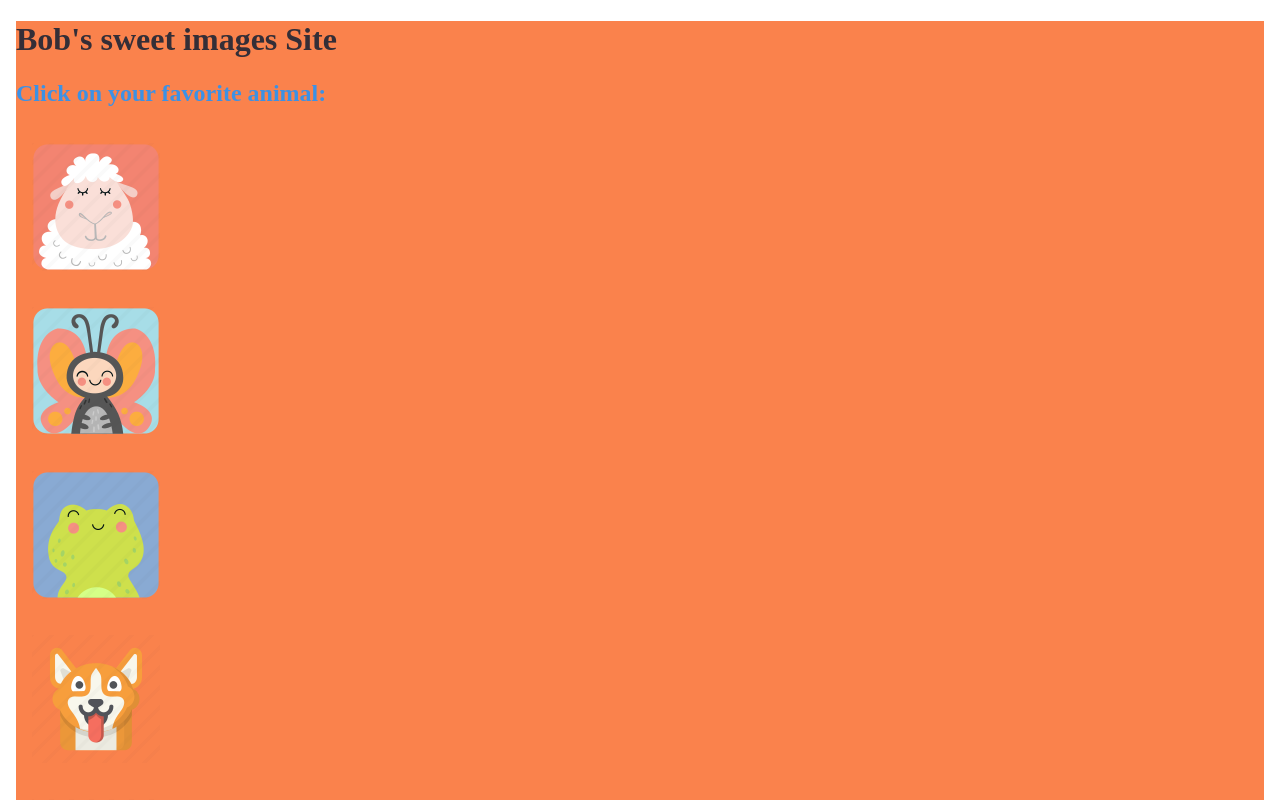
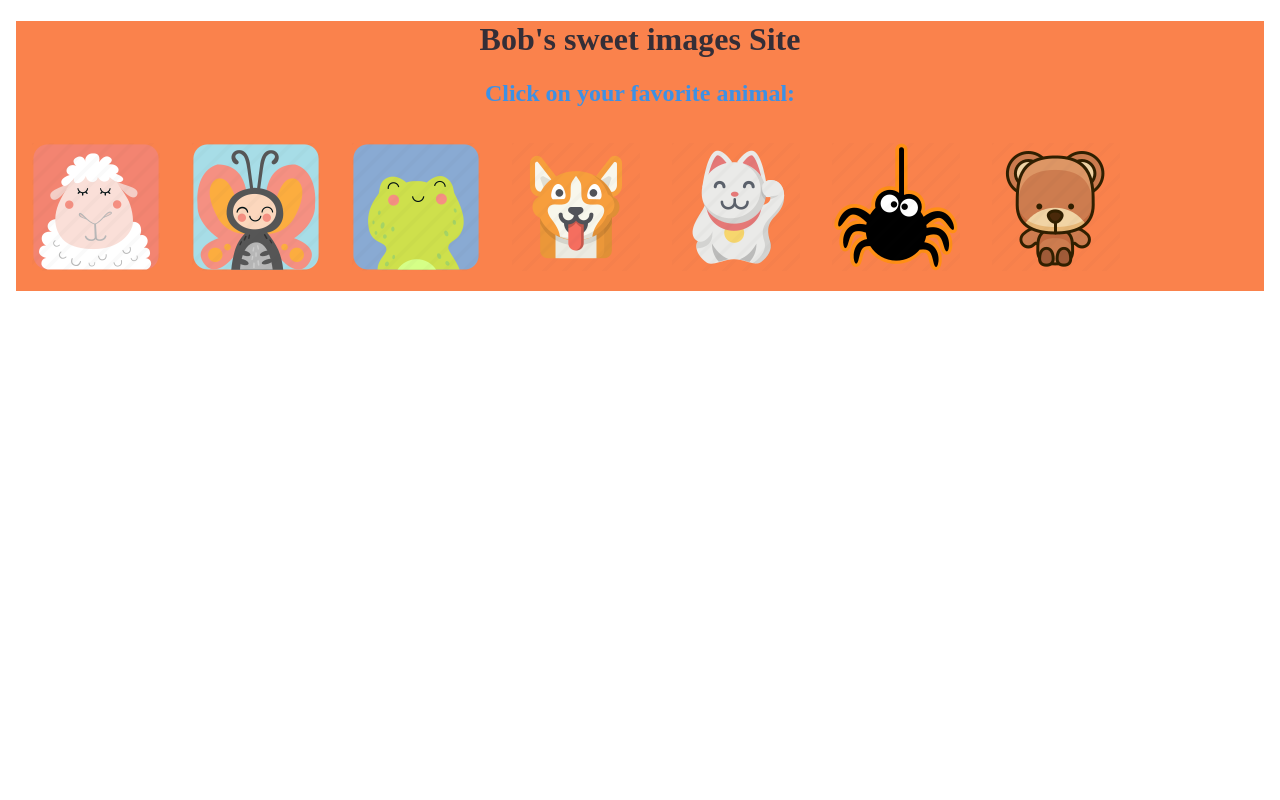
Before and after one commit to asaf-halevi/security-xss, an Angular app: page / in a window 1280 px wide. Shown: the top 800 px of the page. Built offline with nearby package versions, Linux system fonts and the light colour scheme.

Commit message:
show selected

```diff
--- a/src/app/app.component.html
+++ b/src/app/app.component.html
@@ -7,13 +7,23 @@
     <div>
       <h2>Click on your favorite animal:</h2>
     </div>
-    <div>
+    <div class="images">
       <mat-card *ngFor="let image of images; let i = index"
-                class="picture"
+                class="image"
                 tabindex="{{i + 2}}"
-                (click)="chooseImage(image)"
-                (keyup.enter)="chooseImage(image)">
+                (click)="selectImage(image)"
+                (keyup.enter)="selectImage(image)">
           <img src="../assets/images/{{image}}.png">
+      </mat-card>
+    </div>
+  </div>
+  <div id="selected" *ngIf="selectedImage">
+    <h2>Your favorite animal is:</h2>
+    <div id="favorite">
+      <mat-card>
+        <mat-card-content>
+          <img src="../assets/images/{{selectedImage}}.png" class="selectedImage">
+        </mat-card-content>
       </mat-card>
     </div>
   </div>
--- a/src/app/app.component.scss
+++ b/src/app/app.component.scss
@@ -6,7 +6,7 @@ div.mainBackground{
 body{
   background-color: #fa824c;
   width: auto;
-  height: 800px;
+  text-align: center;
 }
 
 h1 {
@@ -16,3 +16,23 @@ h1 {
 h2 {
   color: #3c91e6;
 }
+
+.image{
+  cursor: grabbing;
+
+  &:hover {
+    border: 2px solid;
+    border-color: #3c91e6;
+    border-radius: 5px;
+  }
+}
+
+.selectedImage{
+  border: 3px solid gold;
+  border-radius: 5px;
+}
+
+.images{
+  display: flex;
+  width: 100%;
+}
--- a/src/app/app.component.ts
+++ b/src/app/app.component.ts
@@ -1,4 +1,5 @@
 import {Component, OnInit} from '@angular/core';
+import {ActivatedRoute} from '@angular/router';
 
 @Component({
   selector: 'app-root',
@@ -9,12 +10,23 @@ import {Component, OnInit} from '@angular/core';
 export class AppComponent implements OnInit{
   title = 'Bob\'s sweet images';
   images: string[];
+  selectedImage: string;
+
+  constructor(private router: ActivatedRoute) {
+  }
 
   ngOnInit() {
     this.images = ['sheep', 'butterfly', 'frog', 'dog', 'cat', 'spider', 'bear'];
+
+    this.router.queryParams
+      .subscribe(params => {
+        console.log(params);
+        this.selectedImage = params.image;
+        console.log(this.selectedImage);
+      });
   }
 
-  chooseImage(image: string){
-    console.log(1);
+  selectImage(image: string){
+    this.selectedImage = image;
   }
 }
```
Also changed, not shown: src/assets/images/unknown.png (added).
